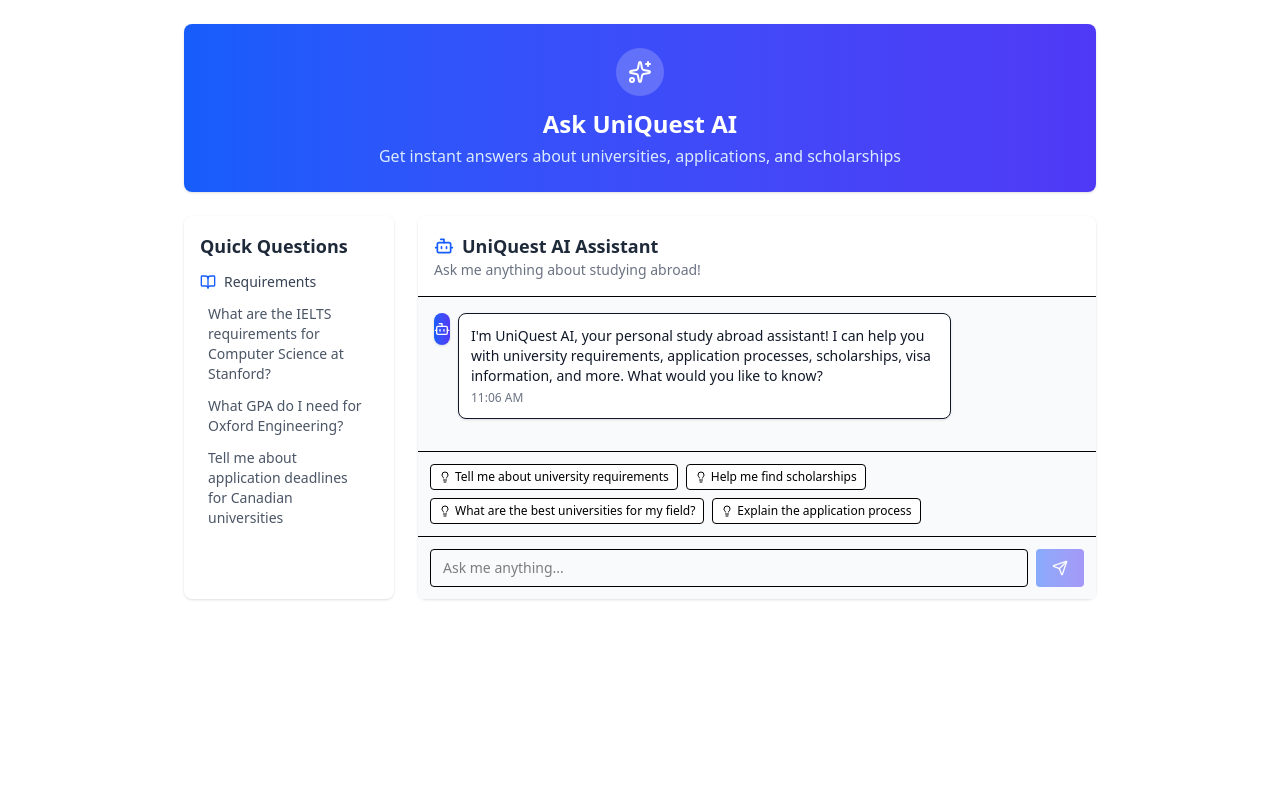
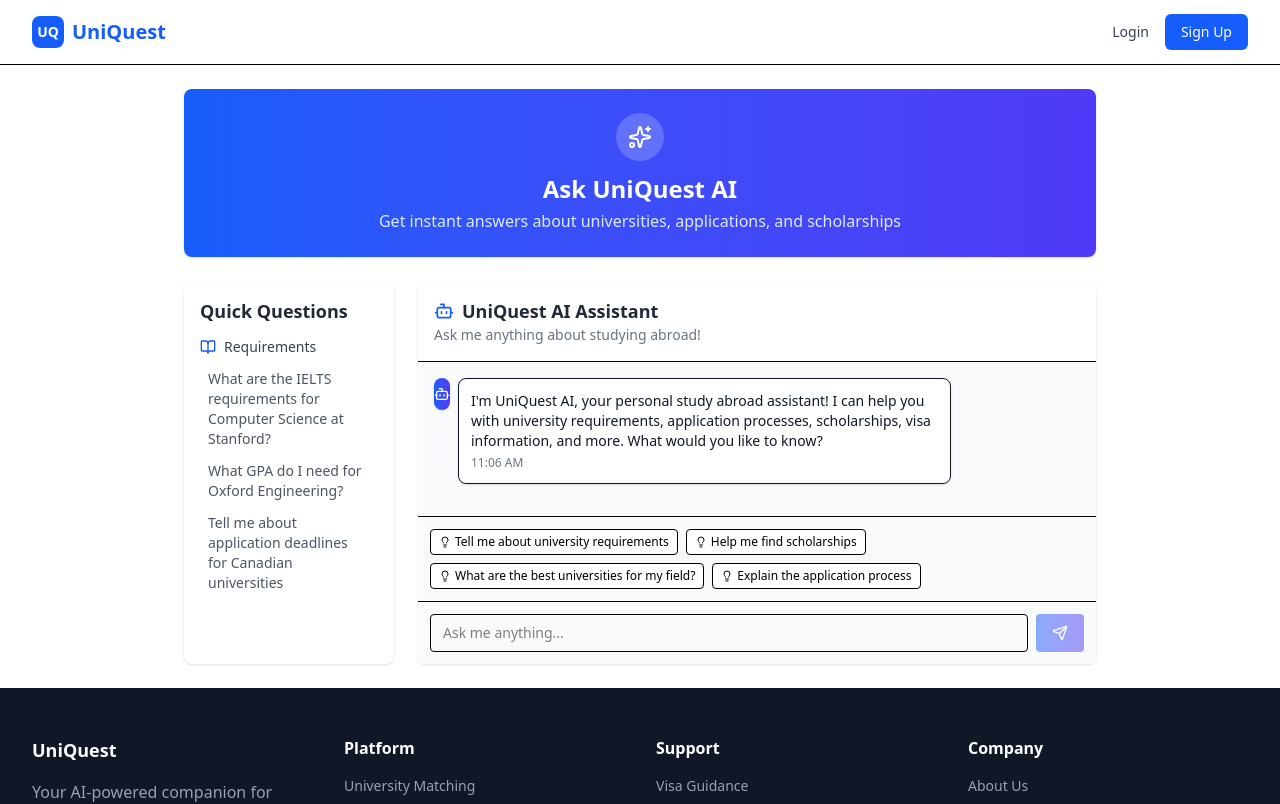
Before and after one commit to ShriyashParandkar23/UniQuest, a React (Vite) app in the folder frontend/: page /ai-chat in a window 1280 px wide. Shown: the top 804 px of the page. Built offline with nearby package versions, Linux system fonts and the light colour scheme; no server answers.

Commit message:
Added header and footer to AIChatAssistant

```diff
--- a/frontend/pages/AIChatAssistant.jsx
+++ b/frontend/pages/AIChatAssistant.jsx
@@ -1,4 +1,6 @@
 import React, { useState, useRef, useEffect } from "react";
+import Header from "../components/Header";
+import Footer from "../components/Footer";
 import {
   Send,
   Bot,
@@ -117,6 +119,8 @@ export default function AIChatAssistant() {
   const handleSuggestionClick = (s) => setInputValue(s);
 
   return (
+    <>
+    <Header />
     <div className="space-y-6 p-6 mx-40">
       {/* Header */}
       <div className="bg-gradient-to-r from-blue-600 to-indigo-600 rounded-lg p-6 text-white text-center shadow">
@@ -285,5 +289,7 @@ export default function AIChatAssistant() {
         </div>
       </div>
     </div>
+    <Footer />
+    </>
   );
 }
```
